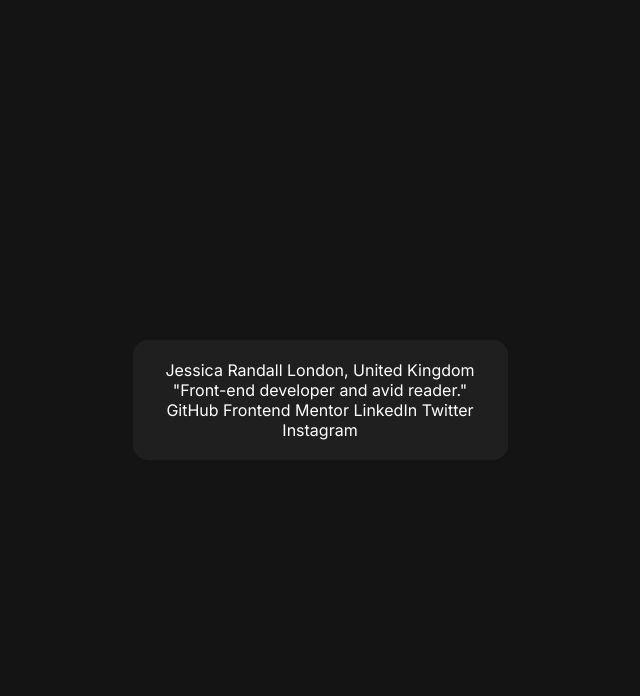
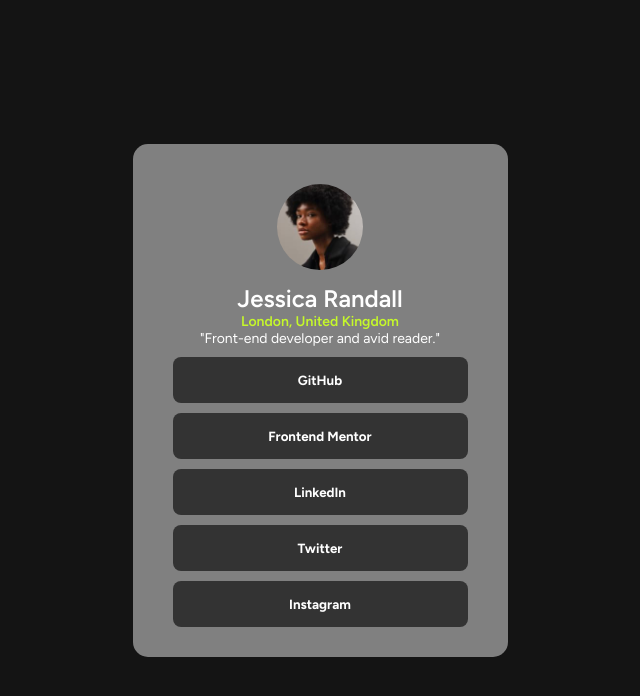
Before and after one commit to Glitcc/Social-Links-Profile-Challenge, a plain HTML site: page index.html in a window 1280 px wide. Shown: the whole page, without its empty margins (320-960 px from the left). Drawn offline with Linux system fonts and the light colour scheme.

Commit message:
Before editing all elements

```diff
--- a/index.html
+++ b/index.html
@@ -15,8 +15,19 @@
   </head>
   <body>
     <div class="card">
-      Jessica Randall London, United Kingdom "Front-end developer and avid
-      reader." GitHub Frontend Mentor LinkedIn Twitter Instagram
+      <div class="image">
+        <img src="assets/images/avatar-jessica.jpeg" alt="profile photo" />
+      </div>
+      <h2>Jessica Randall</h2>
+      <p class="location">London, United Kingdom</p>
+      <p class="bio">"Front-end developer and avid reader."</p>
+      <div class="buttons">
+        <button onclick="" class="button">GitHub</button>
+        <button onclick="" class="button">Frontend Mentor</button>
+        <button onclick="" class="button">LinkedIn</button>
+        <button onclick="" class="button">Twitter</button>
+        <button onclick="" class="button">Instagram</button>
+      </div>
     </div>
   </body>
 </html>
--- a/styles.css
+++ b/styles.css
@@ -1,4 +1,5 @@
-@import url('https://fonts.googleapis.com/css2?family=Inter:ital,opsz,wght@0,14..32,100..900;1,14..32,100..900&display=swap');
+@import url('https://fonts.googleapis.com/css2?family=Inter:opsz,wght@14..32,100..900&display=swap');
+@import url('https://fonts.googleapis.com/css2?family=Figtree:wght@300..900&display=swap');
 * {
     box-sizing: border-box;
     margin: 0;
@@ -16,10 +17,57 @@
 
 .card {
     text-align: center;
-    background-color: hsl(0, 0%, 12%);
+    background-color: gray;
+    width: 100%;
     max-width: 375px;
-    padding: 20px;
+    padding: 20px 30px;
     color: hsl(0, 0%, 100%);
-    font-family: 'Inter', sans-serif;
+    font-family: 'Figtree', sans-serif;
     border-radius: 15px;
 }
+
+.image img {
+    width: 86px;
+    height: 86px;
+    border-radius: 50%;
+    margin-top: 20px;
+    object-fit: cover;
+}
+
+h2 {
+    margin-top: 10px;
+    font-weight: 600;
+}
+
+.location {
+    font-size: 14px;
+    font-weight: 600;
+    color: hsl(75, 94%, 57%);
+}
+
+.bio {
+    font-size: 14px;
+}
+
+.buttons {
+    display: flex;
+    flex-direction: column;
+    gap: 10px;
+    padding: 10px;
+}
+
+.button {
+    font-family: 'Figtree', sans-serif;
+    font-weight: 700;
+    padding: 15px;
+    color: hsl(0, 0%, 100%);
+    background-color: hsl(0, 0%, 20%);
+    cursor: pointer;
+    text-decoration: none;
+    border: none;
+    border-radius: 8px;
+}
+
+button:hover {
+    background-color: hsl(75, 94%, 57%);
+}
```
